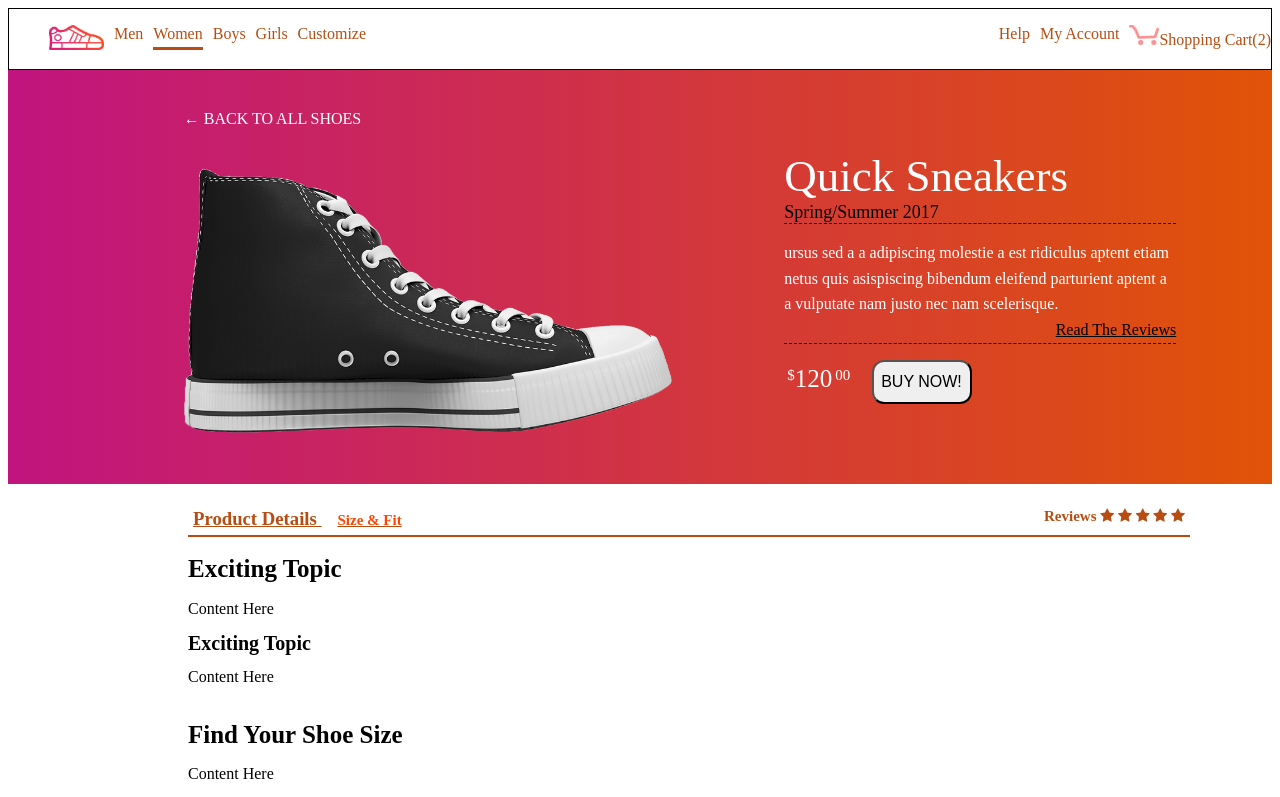
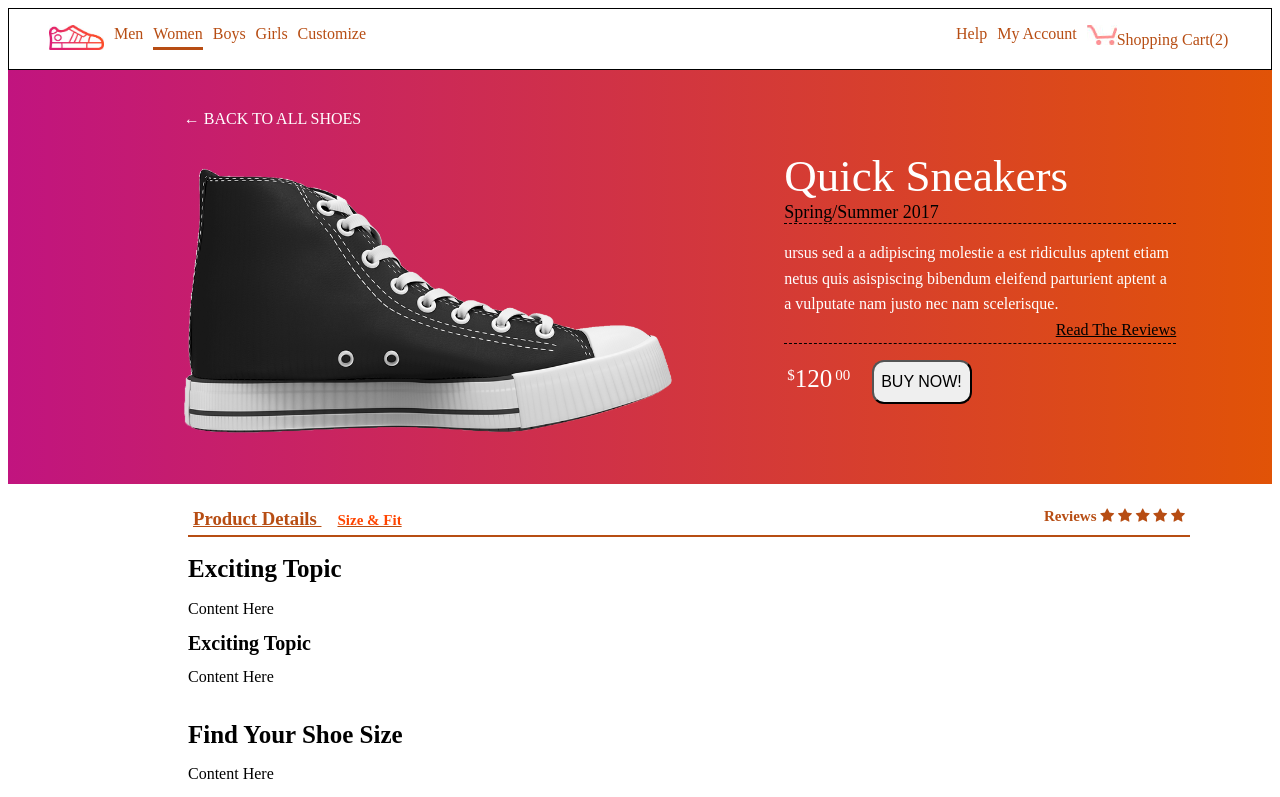
Before and after one commit to JGrant024/Quick-Sneakers-2, a plain HTML site: page index.html in a window 1280 px wide. Shown: the top 797 px of the page. Drawn offline with Linux system fonts and the light colour scheme.

Commit message:
updated styling working on media query

```diff
--- a/main.css
+++ b/main.css
@@ -38,7 +38,7 @@ a {
 
 .topnav-right {
   display: flex;
-  margin-left: auto;
+  margin-left: 580px;
   gap: 10px;
 }
 
@@ -94,7 +94,6 @@ h5 {
     rgb(193, 20, 127),
     rgb(225, 83, 7)
   );
-
 }
 
 .imageInnerContainer {
```
